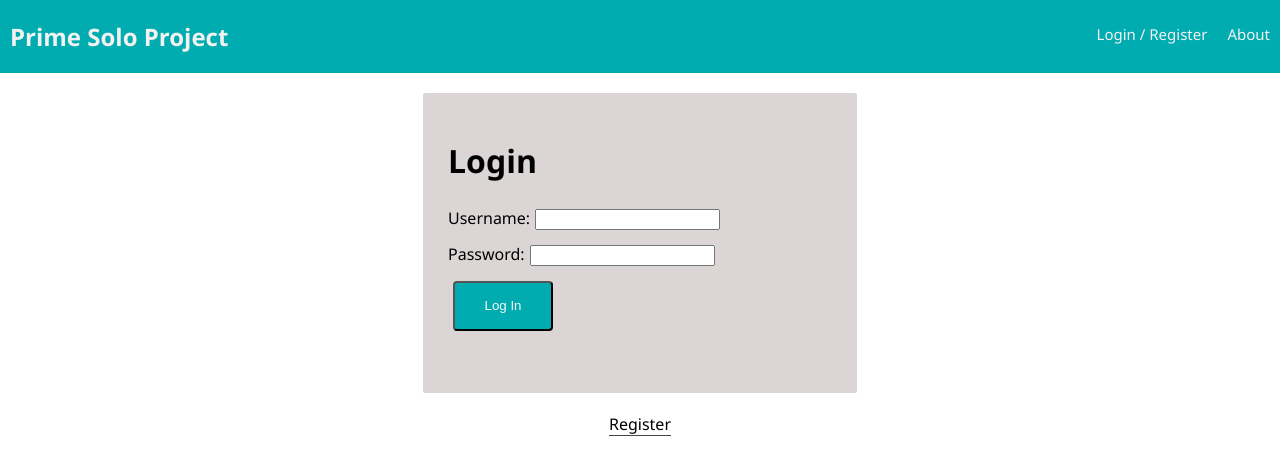
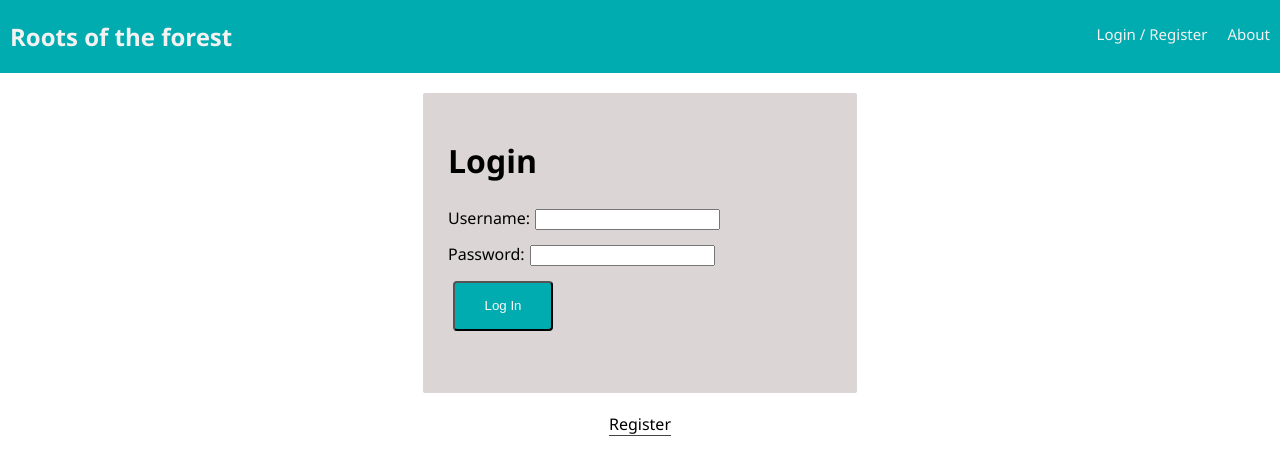
Before and after one commit to Chris0Bannon/4Treebeard, a React (Create React App) app: page /#/home in a window 1280 px wide. Shown: the top 472 px of the page. Built offline with nearby package versions, Linux system fonts and the light colour scheme; no server answers.

Commit message:
got a picture on the board

```diff
--- a/src/components/App/App.js
+++ b/src/components/App/App.js
@@ -9,7 +9,6 @@ import {
 import {connect} from 'react-redux';
 
 import Nav from '../Nav/Nav';
-import Footer from '../Footer/Footer';
 
 import ProtectedRoute from '../ProtectedRoute/ProtectedRoute'
 
--- a/src/components/Nav/Nav.js
+++ b/src/components/Nav/Nav.js
@@ -7,7 +7,7 @@ import './Nav.css';
 const Nav = (props) => (
   <div className="nav">
     <Link to="/home">
-      <h2 className="nav-title">Prime Solo Project</h2>
+      <h2 className="nav-title">Roots of the forest</h2>
     </Link>
     <div className="nav-right">
       <Link className="nav-link" to="/home">
--- a/src/components/UserPage/UserPage.js
+++ b/src/components/UserPage/UserPage.js
@@ -1,6 +1,7 @@
 import React from 'react';
 import { connect } from 'react-redux';
 import LogOutButton from '../LogOutButton/LogOutButton';
+import logo from '../../images/sporeGarden.jpg';
 
 // this could also be written with destructuring parameters as:
 // const UserPage = ({ user }) => (
@@ -10,7 +11,16 @@ const UserPage = (props) => (
     <h1 id="welcome">
       Welcome, { props.user.username }!
     </h1>
-    <p>Your ID is: {props.user.id}</p>
+    <div>
+      <div>
+        <img src = {logo}/>
+      </div>
+      <div>
+        <p>
+
+        </p>
+      </div>
+    </div>
     <LogOutButton className="log-in" />
   </div>
 );
```
Also changed, not shown: src/images/sporeGarden.jpg (added).
